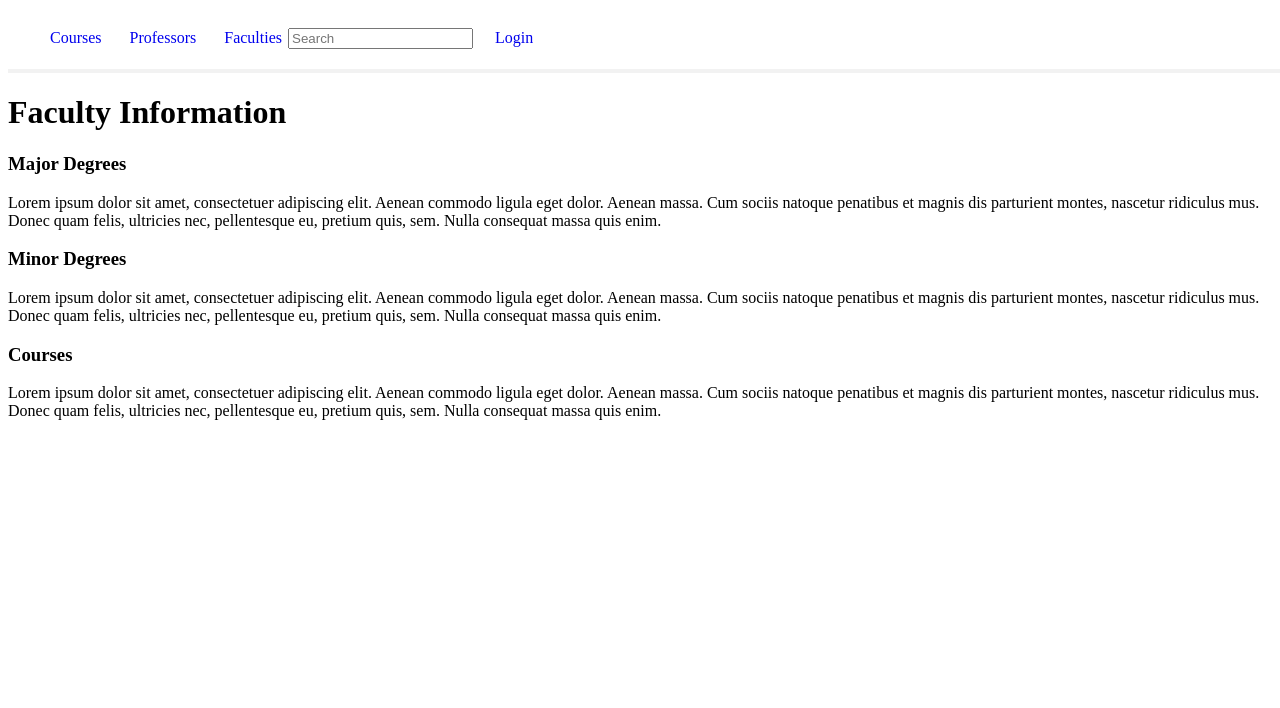
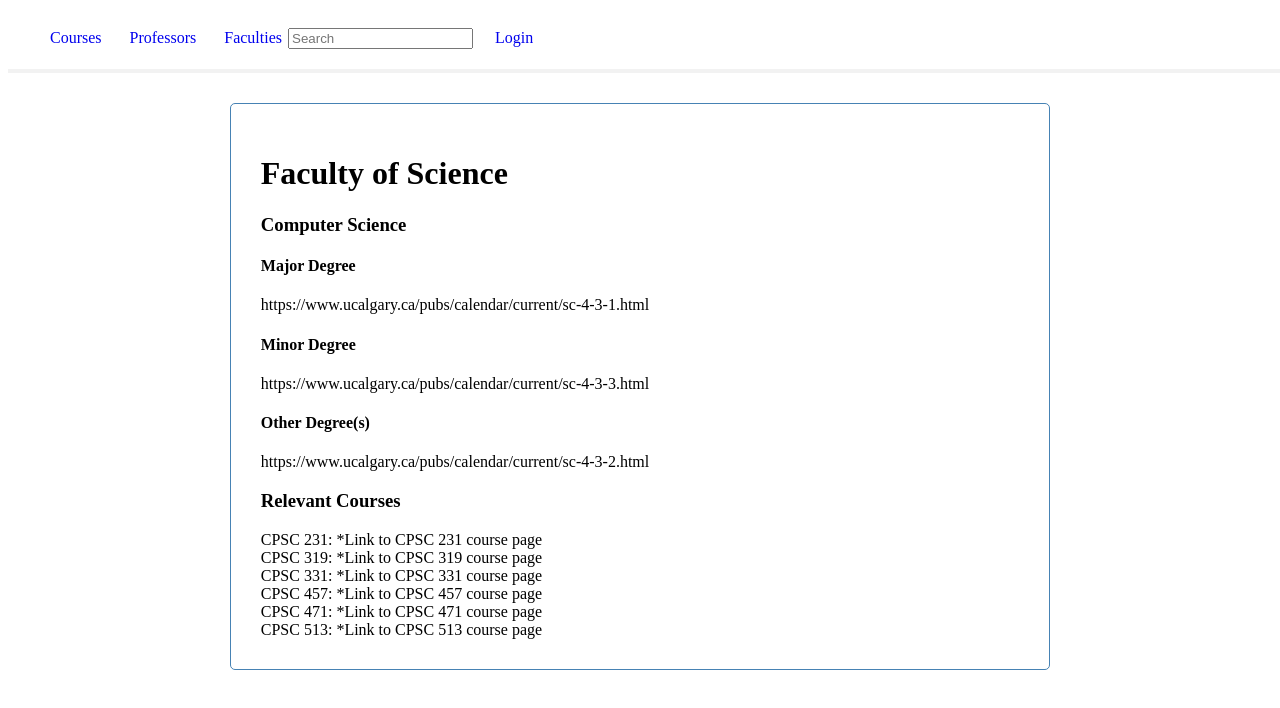
Before and after one commit to kayrux/University-Course-Helper, a React (Create React App) app in the folder client/: page /faculties/1 in a window 1280 px wide. Shown: the top 708 px of the page. Built offline with nearby package versions, Linux system fonts and the light colour scheme.

Commit message:
Updated Faculty and Prof info pages

```diff
--- a/client/src/index.css
+++ b/client/src/index.css
@@ -67,7 +67,7 @@
     font-size: 17px;
   }
 
-  .courseInfo-display {
+  .display-container {
     width: 60%;
     margin: 30px auto;
     overflow: auto;
--- a/client/src/pages/courseInfo/CourseInfo.js
+++ b/client/src/pages/courseInfo/CourseInfo.js
@@ -2,7 +2,7 @@ import AddCommentContainer from "./AddRaiting"
 
 const CourseInfo = () => {
     return(
-    <div className="courseInfo-display">
+    <div className="display-container">
         <h1>CPSC 331 Information</h1>
             <div>
             <h3>General Information</h3>
--- a/client/src/pages/courseList/CourseList.js
+++ b/client/src/pages/courseList/CourseList.js
@@ -5,7 +5,7 @@ import ListDisplay from '../../components/ListDiplay';
 const CourseList = () => {
 
     //This is the list of courses to be displayed
-    const [courseList, setCourseList] = useState(["CPSC 231", "CPSC 319", "CPSC 331", "CPSC 457", "CPSC 471"])
+    const [courseList, setCourseList] = useState(["CPSC 231", "CPSC 319", "CPSC 331", "CPSC 457", "CPSC 471", "CPSC 513"])
 
     //This is used to tell ListDisplay which page to render the list (one of /,/professors,/faculties,/reports)
     const type = "course"
--- a/client/src/pages/facultyInfo/FacultyInfo.js
+++ b/client/src/pages/facultyInfo/FacultyInfo.js
@@ -3,28 +3,39 @@ import React from 'react'
 const FacultyInfo = () => {
     return (
         <div className="display-container">
-            <h1>Faculty Information</h1>
-            <h3>Major Degrees</h3>
-            <p1>
-                Lorem ipsum dolor sit amet, consectetuer adipiscing elit. Aenean commodo
-                ligula eget dolor. Aenean massa. Cum sociis natoque penatibus et magnis dis parturient montes,
-                nascetur ridiculus mus. Donec quam felis, ultricies nec, pellentesque eu, pretium quis, sem.
-                Nulla consequat massa quis enim.
-            </p1>
-            <h3>Minor Degrees</h3>
-            <p1>
-                Lorem ipsum dolor sit amet, consectetuer adipiscing elit. Aenean commodo
-                ligula eget dolor. Aenean massa. Cum sociis natoque penatibus et magnis dis parturient montes,
-                nascetur ridiculus mus. Donec quam felis, ultricies nec, pellentesque eu, pretium quis, sem.
-                Nulla consequat massa quis enim.
-            </p1>
-            <h3>Courses</h3>
-            <p1>
-                Lorem ipsum dolor sit amet, consectetuer adipiscing elit. Aenean commodo
-                ligula eget dolor. Aenean massa. Cum sociis natoque penatibus et magnis dis parturient montes,
-                nascetur ridiculus mus. Donec quam felis, ultricies nec, pellentesque eu, pretium quis, sem.
-                Nulla consequat massa quis enim.
-            </p1>
+            <h1>Faculty of Science</h1>
+            <h3>Computer Science</h3>
+                <h4>Major Degree</h4>
+                <div>
+                https://www.ucalgary.ca/pubs/calendar/current/sc-4-3-1.html
+                </div>
+                <h4>Minor Degree</h4>
+                <div>
+                https://www.ucalgary.ca/pubs/calendar/current/sc-4-3-3.html
+                </div>
+                <h4>Other Degree(s)</h4>
+                <div>
+                https://www.ucalgary.ca/pubs/calendar/current/sc-4-3-2.html
+                </div>
+            <h3>Relevant Courses</h3>
+            <div>
+            CPSC 231: *Link to CPSC 231 course page
+            </div>
+            <div>
+            CPSC 319: *Link to CPSC 319 course page
+            </div>
+            <div>
+            CPSC 331: *Link to CPSC 331 course page
+            </div>
+            <div>
+            CPSC 457: *Link to CPSC 457 course page
+            </div>
+            <div>
+            CPSC 471: *Link to CPSC 471 course page
+            </div>
+            <div>
+            CPSC 513: *Link to CPSC 513 course page
+            </div>
         </div>
     )
 }
--- a/client/src/pages/professorInfo/ProfessorInfo.js
+++ b/client/src/pages/professorInfo/ProfessorInfo.js
@@ -3,28 +3,21 @@ import React from 'react'
 const ProfessorInfo = () => {
     return (
         <div className="display-container">
-            <h1>Professor Information</h1>
-            <h3>Professor Description </h3>
-            <p1>
-                Lorem ipsum dolor sit amet, consectetuer adipiscing elit. Aenean commodo
-                ligula eget dolor. Aenean massa. Cum sociis natoque penatibus et magnis dis parturient montes,
-                nascetur ridiculus mus. Donec quam felis, ultricies nec, pellentesque eu, pretium quis, sem.
-                Nulla consequat massa quis enim.
-            </p1>
-            <h3>Course Links</h3>
-            <p1>
-                Lorem ipsum dolor sit amet, consectetuer adipiscing elit. Aenean commodo
-                ligula eget dolor. Aenean massa. Cum sociis natoque penatibus et magnis dis parturient montes,
-                nascetur ridiculus mus. Donec quam felis, ultricies nec, pellentesque eu, pretium quis, sem.
-                Nulla consequat massa quis enim.
-            </p1>
-            <h3>Professor Websites</h3>
-            <p1>
-                Lorem ipsum dolor sit amet, consectetuer adipiscing elit. Aenean commodo
-                ligula eget dolor. Aenean massa. Cum sociis natoque penatibus et magnis dis parturient montes,
-                nascetur ridiculus mus. Donec quam felis, ultricies nec, pellentesque eu, pretium quis, sem.
-                Nulla consequat massa quis enim.
-            </p1>
+            <h1>Wayne Michael Eberly Information</h1>
+                <h3>General Description </h3>
+                    <div>
+                    Rating: (rate my professor) 1.9/5.0
+                    </div>
+                    <div>
+                    Rate my professor page: https://www.ratemyprofessors.com/ShowRatings.jsp?tid=31280
+                    </div>
+                <h3>Courses taught</h3>
+                        <div>
+                        CPSC 331: *link to cpsc 331 course page
+                        </div>
+                        <div>
+                        CPSC 513: *link to cpsc 513 course page
+                        </div>
         </div>
     )
 }
```
